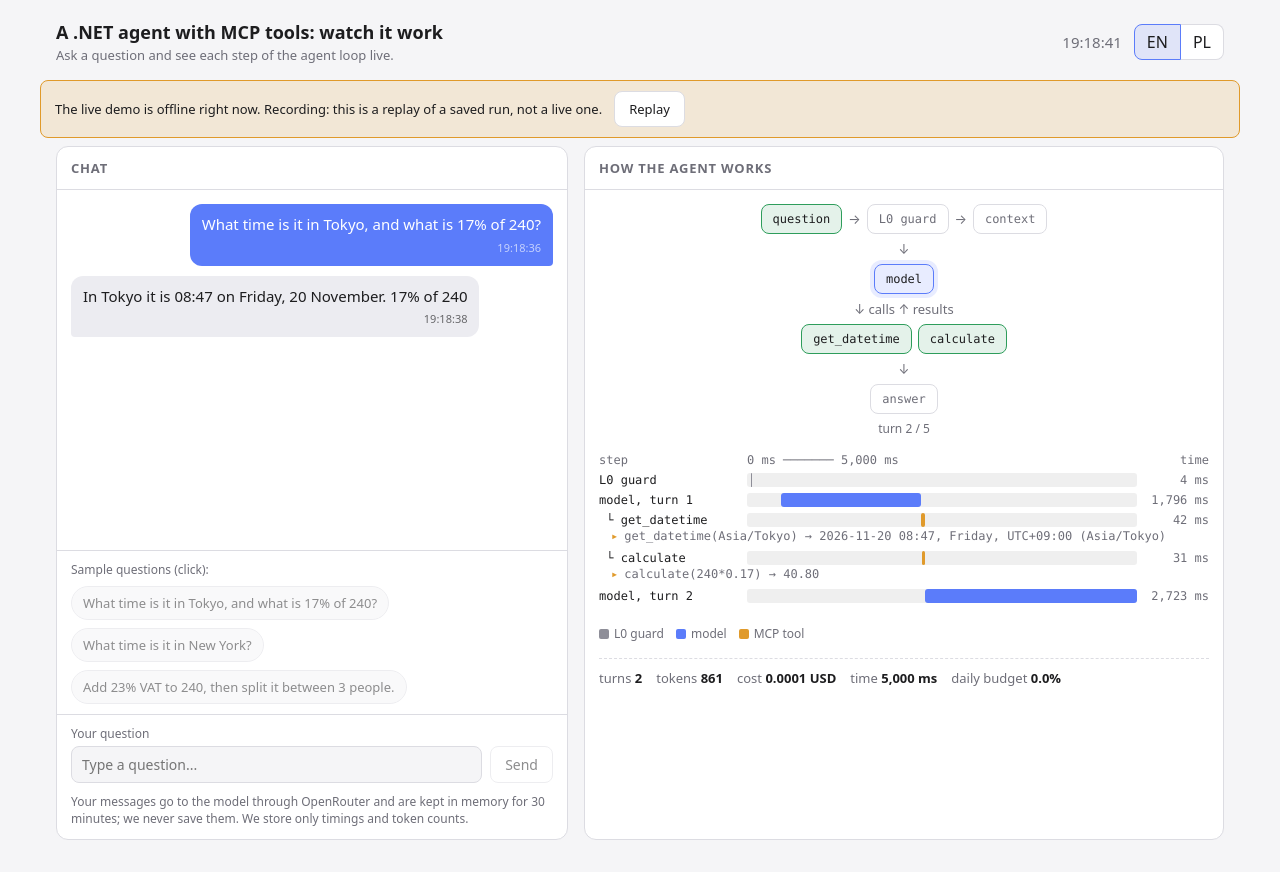
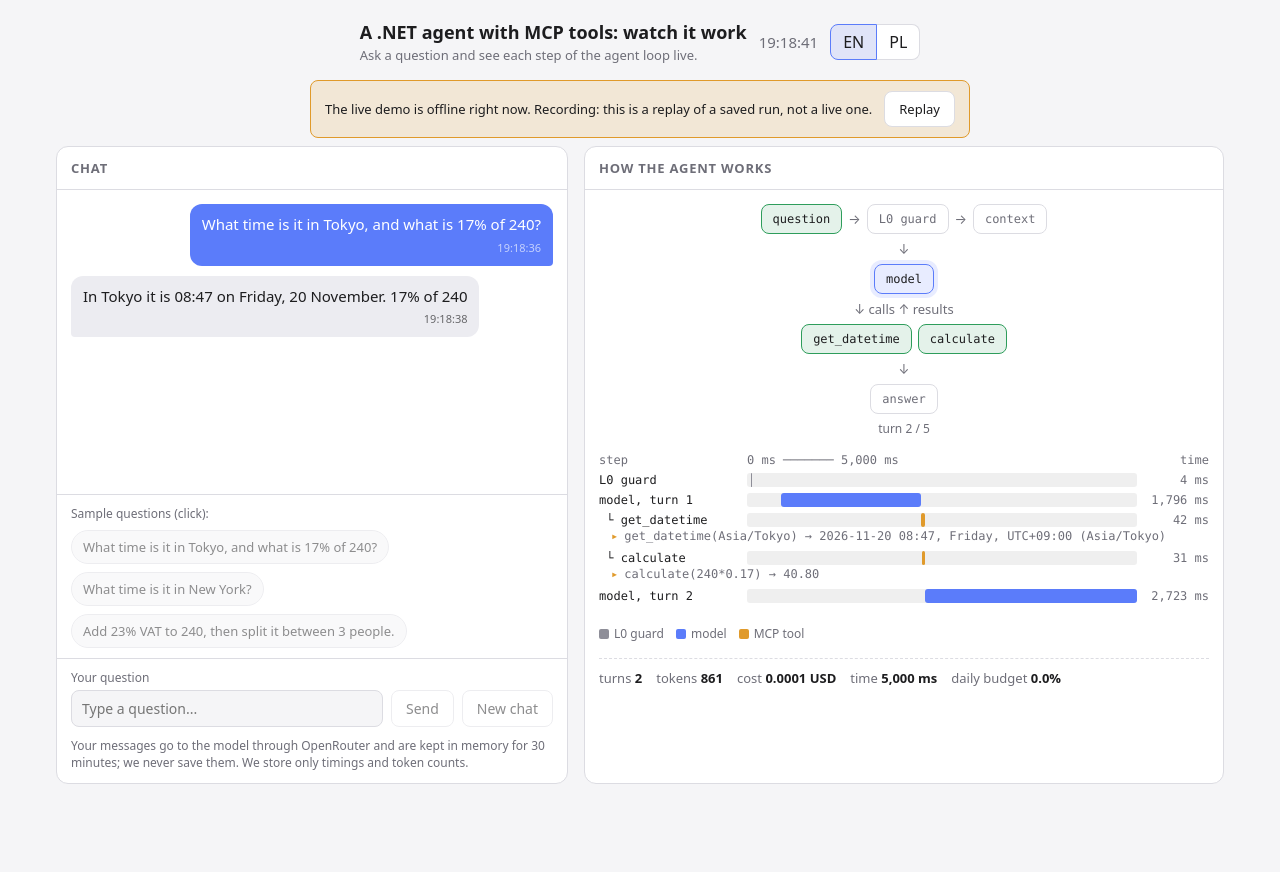
Before and after one commit to nexusframe/glassbox, a plain HTML site: page web/index.html in a window 1280 px wide. After the commit the page ends 800 px from the top, so only its background shows below. Drawn offline with Linux system fonts and the light colour scheme; no server answers.

Commit message:
fix(ui): keep chat history, add new chat, fit page to window

```diff
--- a/web/app.js
+++ b/web/app.js
@@ -128,7 +128,7 @@ if (typeof document !== "undefined") (function () {
     document.documentElement.lang = lang;
     document.title = t("title");
     const map = { "t-heading": "heading", "t-sub": "sub", "t-chat": "chat", "t-trace": "trace", "t-samples": "samples",
-      "t-input-label": "inputLabel", "t-privacy": "privacy", "send": "send", "n-q": "nQ", "n-l0": "nL0", "n-ctx": "nCtx",
+      "t-input-label": "inputLabel", "t-privacy": "privacy", "send": "send", "newchat": "newChat", "n-q": "nQ", "n-l0": "nL0", "n-ctx": "nCtx",
       "n-model": "nModel", "n-ans": "nAns", "t-wfstep": "wfStep", "t-wftime": "wfTime", "lg-l0": "lGuard", "lg-model": "nModel",
       "lg-tool": "lTool", "l-turns": "sTurns", "l-tok": "sTokens", "l-cost": "sCost", "l-time": "sTime", "l-bud": "sBudget" };
     for (const id in map) $(id).textContent = t(map[id]);
@@ -153,7 +153,7 @@ if (typeof document !== "undefined") (function () {
 
   function updateControls() {
     const off = running || !live;
-    $("send").disabled = off; $("msg").disabled = off;
+    $("send").disabled = off; $("msg").disabled = off; $("newchat").disabled = off;
     document.querySelectorAll("#samples .chip").forEach(c => { c.disabled = off; });
   }
 
@@ -339,8 +339,12 @@ if (typeof document !== "undefined") (function () {
       case "answer_delta":
         removeTyping();
         if (!run.bot) run.bot = addMsg("bot", "");
-        run.bot.textContent += ev.text || "";
-        $("chat").scrollTop = $("chat").scrollHeight;
+        {
+          // Follow the streamed answer, unless the reader scrolled up to read older messages.
+          const c = $("chat"), atBottom = c.scrollHeight - c.scrollTop - c.clientHeight < 40;
+          run.bot.textContent += ev.text || "";
+          if (atBottom) c.scrollTop = c.scrollHeight;
+        }
         break;
       case "error":
         showError("errRun");
@@ -373,7 +377,7 @@ if (typeof document !== "undefined") (function () {
     if (running || !live) return;
     if (!text) { newRun(); showError("errEmpty"); return; }
     if (text.length > MAX_LEN) { newRun(); showError("errLong"); return; }
-    $("chat").innerHTML = "";
+    // The chat keeps the whole conversation (the server session does too); only the trace panel is per run.
     newRun();
     addMsg("user", text);
     run.typing = document.createElement("div"); run.typing.className = "typing"; run.typing.textContent = t("working");
@@ -457,6 +461,14 @@ if (typeof document !== "undefined") (function () {
   $("lang-en").addEventListener("click", () => setLang("en"));
   $("lang-pl").addEventListener("click", () => setLang("pl"));
   $("form").addEventListener("submit", e => { e.preventDefault(); send($("msg").value); });
+  // New chat: forget the session id (the server then starts an empty history) and clear the chat.
+  $("newchat").addEventListener("click", () => {
+    if (running || !live) return;
+    sessionId = null;
+    $("chat").innerHTML = "";
+    newRun(); setNode("n-q", null); draw();
+    $("msg").focus();
+  });
 
   const saved = store("glassbox.lang");
   lang = saved === "pl" || saved === "en" ? saved : "en";
--- a/web/i18n.js
+++ b/web/i18n.js
@@ -5,7 +5,7 @@ window.GB_I18N = {
     heading: "A .NET agent with MCP tools: watch it work",
     sub: "Ask a question and see each step of the agent loop live.",
     chat: "Chat", trace: "How the agent works",
-    inputLabel: "Your question", placeholder: "Type a question...", send: "Send",
+    inputLabel: "Your question", placeholder: "Type a question...", send: "Send", newChat: "New chat",
     samples: "Sample questions (click):",
     privacy: "Your messages go to the model through OpenRouter and are kept in memory for 30 minutes; we never save them. We store only timings and token counts.",
     working: "agent is working...",
@@ -38,7 +38,7 @@ window.GB_I18N = {
     heading: "Agent .NET z narzędziami MCP: podgląd pracy agenta",
     sub: "Zadaj pytanie i zobacz na żywo każdy krok pętli agenta.",
     chat: "Czat", trace: "Jak agent pracuje",
-    inputLabel: "Twoje pytanie", placeholder: "Napisz pytanie...", send: "Wyślij",
+    inputLabel: "Twoje pytanie", placeholder: "Napisz pytanie...", send: "Wyślij", newChat: "Nowa rozmowa",
     samples: "Przykładowe pytania (kliknij):",
     privacy: "Wiadomości trafiają do modelu przez OpenRouter i są w pamięci przez 30 minut; nigdy ich nie zapisujemy. Zapisujemy tylko czasy i liczby tokenów.",
     working: "agent pracuje...",
--- a/web/index.html
+++ b/web/index.html
@@ -31,6 +31,7 @@
       <div class="row">
         <input id="msg" type="text" maxlength="500">
         <button type="submit" id="send"></button>
+        <button type="button" id="newchat" class="secondary"></button>
       </div>
     </form>
     <p class="privacy" id="t-privacy"></p>
--- a/web/style.css
+++ b/web/style.css
@@ -3,13 +3,15 @@
   --model:#5b7cfa; --tool:#e09a2b; --l0:#8e8e98; --done:#2e9d5b;
   --model-bg:rgba(91,124,250,.14); --tool-bg:rgba(224,154,43,.16); --done-bg:rgba(46,157,91,.13);
   --user:#5b7cfa; --user-fg:#fff; --bot:#ececf1;
+  color-scheme:light;
 }
 @media (prefers-color-scheme:dark){
   :root:not([data-theme="light"]){
+    color-scheme:dark;
     --bg:#141417; --fg:#ececf1; --muted:#9a9aa6; --card:#1f1f24; --line:#34343c; --bot:#2a2a31;
   }
 }
-:root[data-theme="dark"]{ --bg:#141417; --fg:#ececf1; --muted:#9a9aa6; --card:#1f1f24; --line:#34343c; --bot:#2a2a31; }
+:root[data-theme="dark"]{ color-scheme:dark; --bg:#141417; --fg:#ececf1; --muted:#9a9aa6; --card:#1f1f24; --line:#34343c; --bot:#2a2a31; }
 *{box-sizing:border-box}
 body{margin:0;background:var(--bg);color:var(--fg);font-family:system-ui,-apple-system,"Segoe UI",sans-serif}
 header{max-width:1200px;margin:0 auto;padding:20px 16px 8px;display:flex;justify-content:space-between;align-items:center;gap:12px;flex-wrap:wrap}
@@ -22,7 +24,18 @@ main{max-width:1200px;margin:0 auto;padding:8px 16px 32px;display:grid;grid-temp
 .panel{background:var(--card);border:1px solid var(--line);border-radius:12px;overflow:hidden;display:flex;flex-direction:column}
 .panel h2{font-size:13px;text-transform:uppercase;letter-spacing:.06em;color:var(--muted);margin:0;padding:12px 14px;border-bottom:1px solid var(--line)}
 /* chat */
-.chat{flex:1;padding:14px;display:flex;flex-direction:column;gap:10px;min-height:360px}
+.chat{flex:1;padding:14px;display:flex;flex-direction:column;gap:10px;min-height:360px;max-height:min(60vh,560px);overflow-y:auto;overscroll-behavior:contain}
+.chat>*{flex-shrink:0}
+.chat,.trace{scrollbar-color:var(--line) transparent}
+/* Wide and tall enough: the page fits the window and never scrolls; the chat and the
+   trace panel scroll inside. Smaller screens keep normal page scrolling. */
+@media (min-width:801px) and (min-height:600px){
+  body{height:100vh;height:100dvh;display:flex;flex-direction:column;overflow:hidden}
+  main{flex:1;min-height:0;width:100%;grid-template-rows:minmax(0,1fr);padding-bottom:16px}
+  .panel{min-height:0}
+  .chat{min-height:0;max-height:none}
+  .trace{flex:1;min-height:0;overflow-y:auto}
+}
 .msg{max-width:85%;padding:10px 12px;border-radius:12px;line-height:1.45;font-size:15px}
 .msg.user{align-self:flex-end;background:var(--user);color:var(--user-fg);border-bottom-right-radius:4px}
 .msg.bot{align-self:flex-start;background:var(--bot);border-bottom-left-radius:4px;min-height:1.45em}
```
